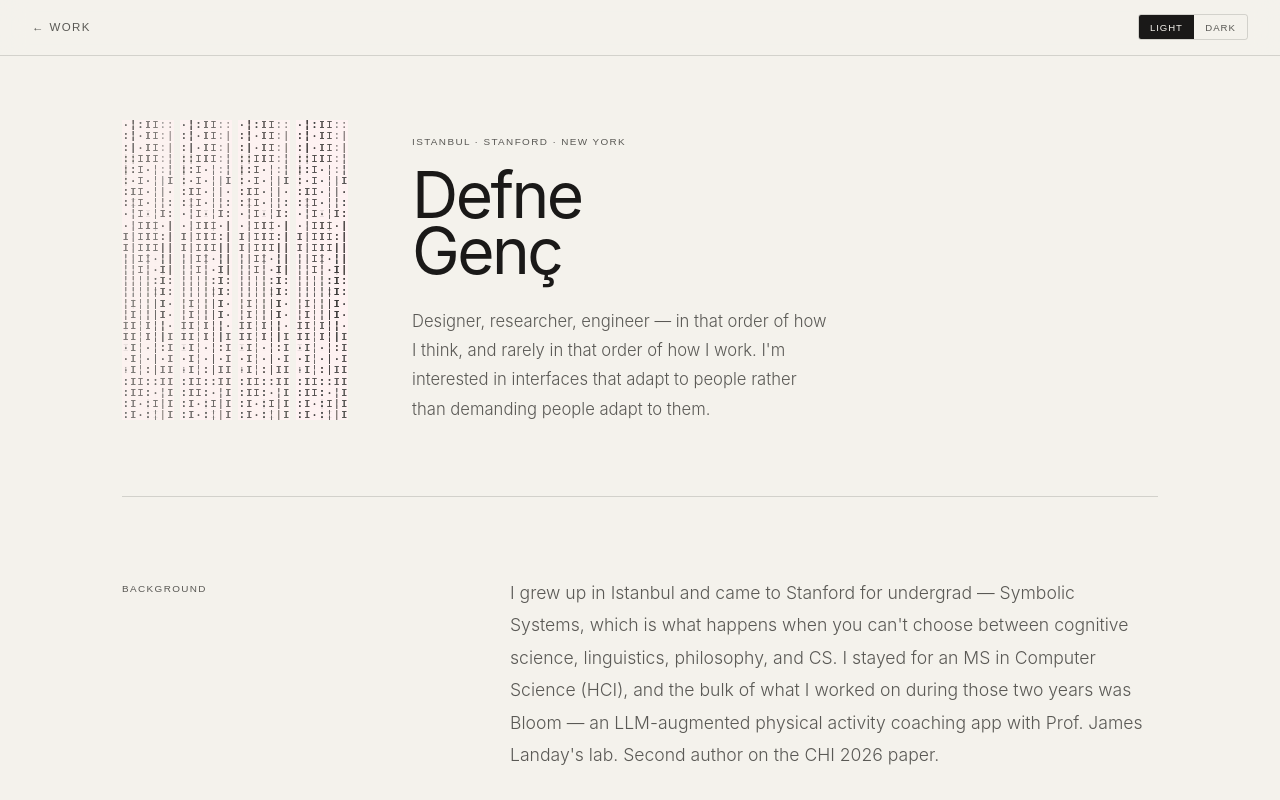
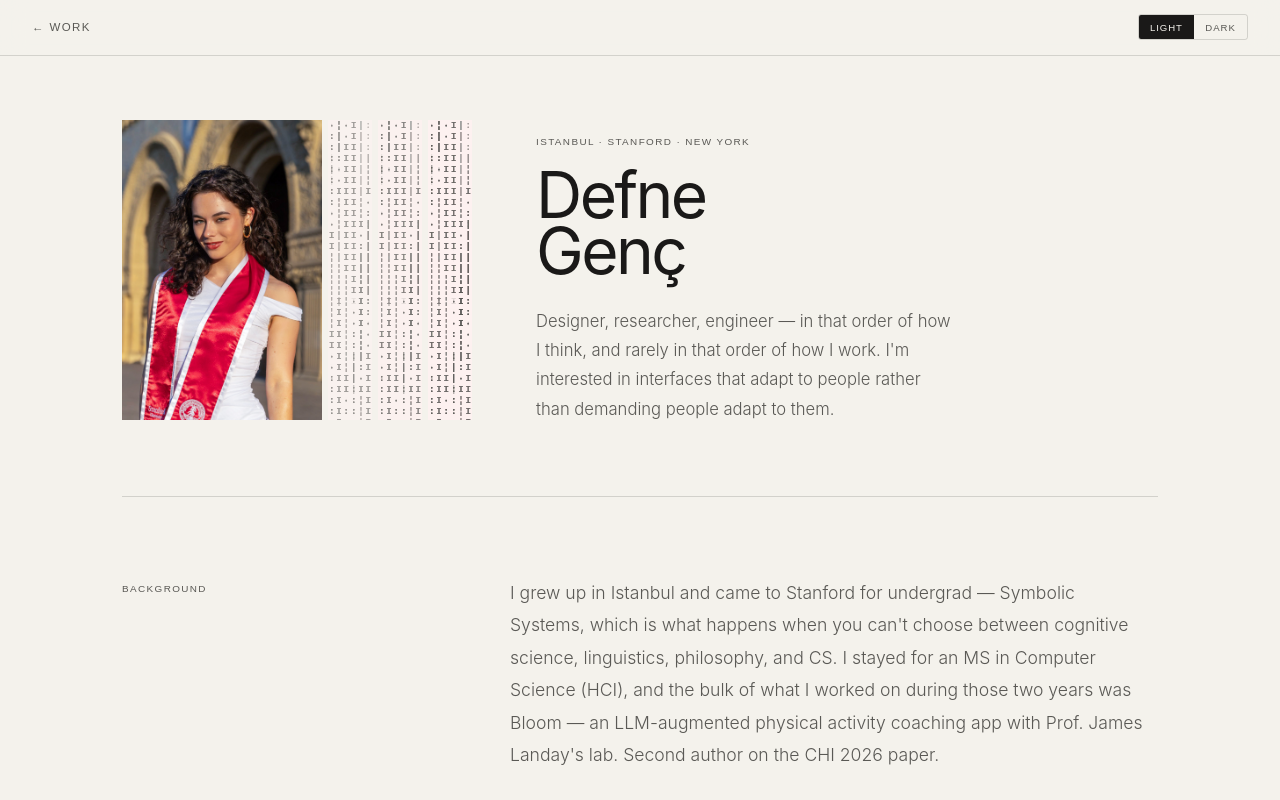
Before and after one commit to defnegenc/portfolio-v2, a Next.js app: page /about in a window 1280 px wide. Built offline with nearby package versions, Linux system fonts and the light colour scheme; a web font is replaced by a local one.

Commit message:
About: fix scroll, add headshot, ASCII strips alongside photo

```diff
--- a/app/about/page.tsx
+++ b/app/about/page.tsx
@@ -2,6 +2,7 @@
 
 import { useState } from 'react'
 import Link from 'next/link'
+import Image from 'next/image'
 import AsciiCanvas from '@/components/AsciiCanvas'
 
 const mono: React.CSSProperties = { fontFamily: 'var(--font-mono)' }
@@ -13,10 +14,9 @@ export default function About() {
   return (
     <div
       data-theme={theme}
-      style={{ minHeight: '100vh', background: 'var(--bg)', color: 'var(--ink)', fontFamily: 'var(--font-main)' }}
+      style={{ height: '100vh', overflowY: 'auto', background: 'var(--bg)', color: 'var(--ink)', fontFamily: 'var(--font-main)' }}
     >
       <style>{`
-        html, body { overflow: auto !important; }
         [data-theme="light"] {
           --bg: #F4F2EC;
           --ink: #1A1918;
@@ -42,7 +42,7 @@ export default function About() {
         .fade-up-5 { animation-delay: 0.36s; }
         @media (max-width: 700px) {
           .hero-inner { flex-direction: column !important; }
-          .hero-photo-wrap { width: 100% !important; height: 56vw !important; min-height: 220px !important; }
+          .hero-strips { display: none !important; }
           .content-grid { grid-template-columns: 1fr !important; gap: 1.25rem !important; }
           .fact-grid { grid-template-columns: 1fr !important; }
         }
@@ -68,16 +68,29 @@ export default function About() {
 
       <div style={{ maxWidth: 1100, margin: '0 auto', padding: '0 2rem 8rem' }}>
 
-        {/* Hero — compact inline */}
+        {/* Hero */}
         <div className="fade-up fade-up-1 hero-inner" style={{ display: 'flex', gap: '4rem', padding: '4rem 0 4.5rem', borderBottom: '1px solid var(--hairline)', alignItems: 'flex-start' }}>
 
-          {/* Vertical animation strips */}
-          <div className="hero-photo-wrap" style={{ flexShrink: 0, display: 'flex', gap: 6, height: 300, alignItems: 'stretch' }}>
-            {[0, 1, 2, 3].map(i => (
-              <div key={i} style={{ width: 52, height: '100%', overflow: 'hidden', opacity: 0.7 + i * 0.075 }}>
-                <AsciiCanvas breathe lightMode={isLight} />
-              </div>
-            ))}
+          {/* Photo + strips side by side */}
+          <div style={{ flexShrink: 0, display: 'flex', gap: 6, height: 300, alignItems: 'stretch' }}>
+            {/* Headshot */}
+            <div style={{ width: 200, height: '100%', position: 'relative', overflow: 'hidden', flexShrink: 0 }}>
+              <Image
+                src="/headshot.jpg"
+                alt="Defne Genç"
+                fill
+                style={{ objectFit: 'cover', objectPosition: 'center top' }}
+                priority
+              />
+            </div>
+            {/* ASCII strips */}
+            <div className="hero-strips" style={{ display: 'flex', gap: 6, height: '100%' }}>
+              {[0.5, 0.65, 0.8].map((opacity, i) => (
+                <div key={i} style={{ width: 44, height: '100%', overflow: 'hidden', opacity }}>
+                  <AsciiCanvas breathe lightMode={isLight} />
+                </div>
+              ))}
+            </div>
           </div>
 
           {/* Text */}
```
Also changed, not shown: headshot.JPG (added), public/headshot.jpg (added).
